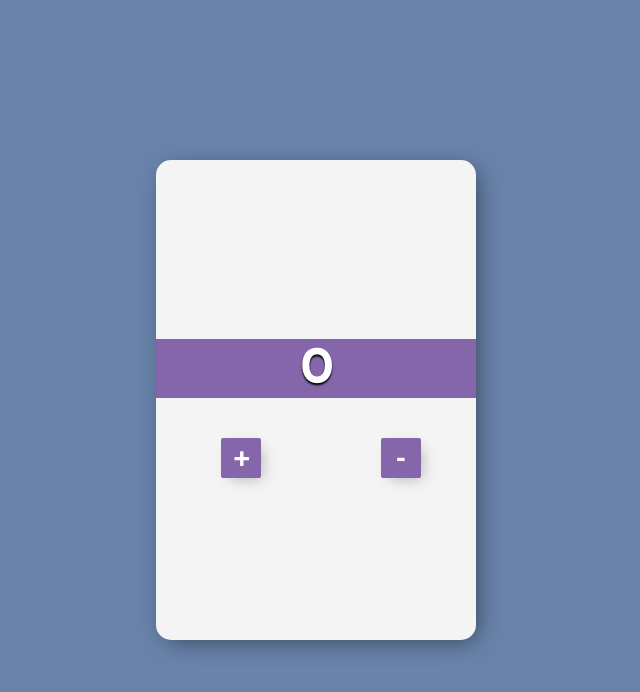
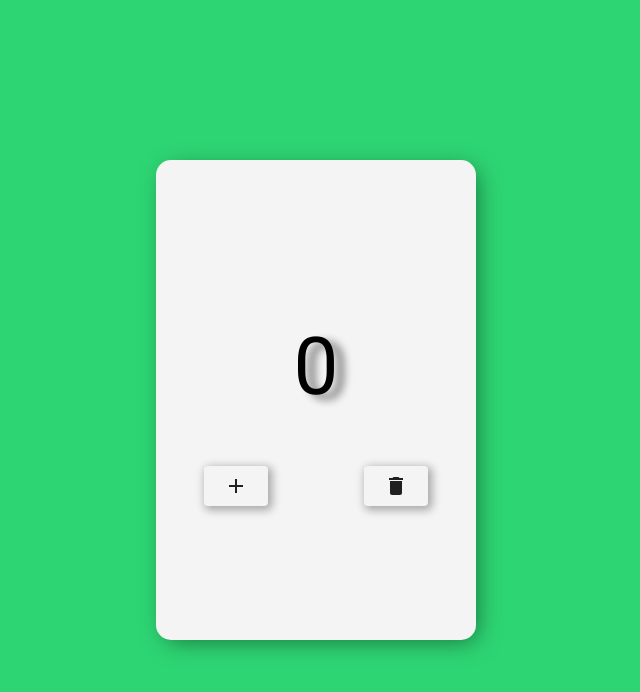
Before and after one commit to Rithick69/React-Tutorials, a React (Create React App) app: page / in a window 1280 px wide. Shown: the top 692 px of the page, without its empty margins (324-964 px from the left). Built offline with nearby package versions, Linux system fonts and the light colour scheme.

Commit message:
Used Material UI components

```diff
--- a/package.json
+++ b/package.json
@@ -3,9 +3,15 @@
   "version": "0.1.0",
   "private": true,
   "dependencies": {
+    "@emotion/react": "^11.10.5",
+    "@emotion/styled": "^11.10.5",
+    "@material-ui/core": "^4.12.4",
+    "@material-ui/icons": "^4.11.3",
+    "@mui/material": "^5.11.8",
     "@testing-library/jest-dom": "^5.16.5",
     "@testing-library/react": "^13.4.0",
     "@testing-library/user-event": "^13.5.0",
+    "create-react-app": "^5.0.1",
     "react": "^18.2.0",
     "react-dom": "^18.2.0",
     "react-scripts": "5.0.1",
--- a/src/App.jsx
+++ b/src/App.jsx
@@ -1,6 +1,8 @@
 import React, { useState } from "react";
-import ToDoCard from "./components/ToDoCard";
 import "./styles.css";
+import TodoCard from "./components/ToDoCard";
+import { Add, Delete } from "@material-ui/icons";
+import { Button, Tooltip } from "@material-ui/core";
 
 // Hooks Challenge
 
@@ -25,14 +27,17 @@ const App = () => {
 					<br />
 					<h1 className="heading">{CurrData}</h1>
 					<div className="btn_div">
-						<button className="buttons" onClick={Increment}>
-							{" "}
-							+{" "}
-						</button>
-						<button className="buttons" onClick={Decrement}>
-							{" "}
-							-{" "}
-						</button>
+						<Tooltip title="Increment">
+							<Button className="buttons btn_green" onClick={Increment}>
+								{/* Material UI Component */}
+								<Add />
+							</Button>
+						</Tooltip>
+						<Tooltip title="Decrement">
+							<Button className="buttons btn_red" onClick={Decrement}>
+								<Delete />
+							</Button>
+						</Tooltip>
 					</div>
 				</div>
 			</div>
@@ -45,7 +50,7 @@ const App = () => {
 const App1 = () => {
 	return (
 		<>
-			<ToDoCard />
+			<TodoCard />
 		</>
 	);
 };
--- a/src/styles.css
+++ b/src/styles.css
@@ -7,7 +7,8 @@
 	padding: 0;
 	box-sizing: border-box;
 	/* background-color: #d2dbdd; */
-	font-family: "Josefin Sans", "Arial Narrow", Arial sans-serif;
+	/* font-family: "Josefin Sans", "Arial Narrow", Arial sans-serif; */
+	font-family: "Roboto", sans-serif;
 }
 
 /* Hooks challenge */
@@ -25,14 +26,15 @@
 }
 
 .heading {
-	color: white;
+	color: black;
 	background: transparent;
-	background-color: #8566aa;
 	padding: 6px 0 2px 0;
 	margin-bottom: 10px;
-	text-shadow: 0 2px 2px black;
-	font-size: 50px;
+	text-shadow: 10px 5px 8px gray;
+	font-size: 80px;
+	font-weight: 100;
 	width: 100%;
+	margin-bottom: 50px;
 }
 
 .btn_div {
@@ -48,14 +50,19 @@
 	width: 40px;
 	border-radius: 5%;
 	border-color: transparent;
-	background-color: #8566aa;
-	color: #fff;
 	font-size: 40px;
 	border: none;
 	outline: none;
 	margin-top: 30px;
 	padding: 0 10px;
-	box-shadow: 5px 5px 15px -5px rgba(0, 0, 0, 0.3);
+	box-shadow: 2.5px 2.5px 8px 2px rgba(0, 0, 0, 0.3);
+}
+
+.btn_green:hover {
+	color: #2ed573;
+}
+.btn_red:hover {
+	color: #ff4757;
 }
 
 /* ToDo List */
@@ -63,7 +70,7 @@
 .main_div {
 	width: 100%;
 	height: 100vh;
-	background: #6983aa;
+	background: #2ed573;
 	display: flex;
 	justify-content: center;
 	flex-direction: row;
@@ -94,7 +101,7 @@ input {
 	top: 10px;
 	border: none;
 	background: transparent;
-	font-size: 20px;
+	font-size: 5;
 	font-weight: 500;
 	width: 60%;
 	border-bottom: 2px solid #8566aa;
```
Also changed, not shown: 1 other file (tests, documents, lock files or other folders).
